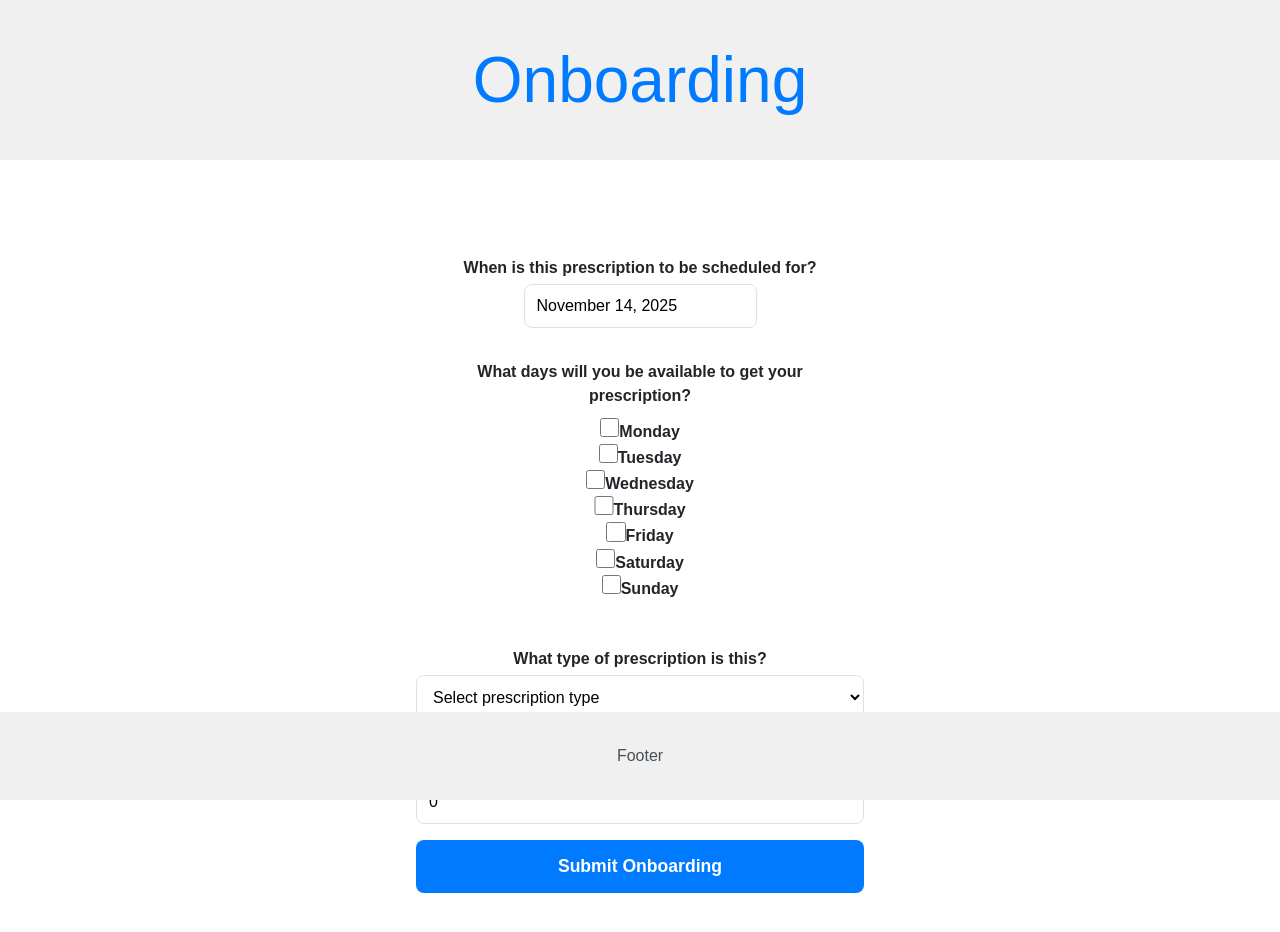
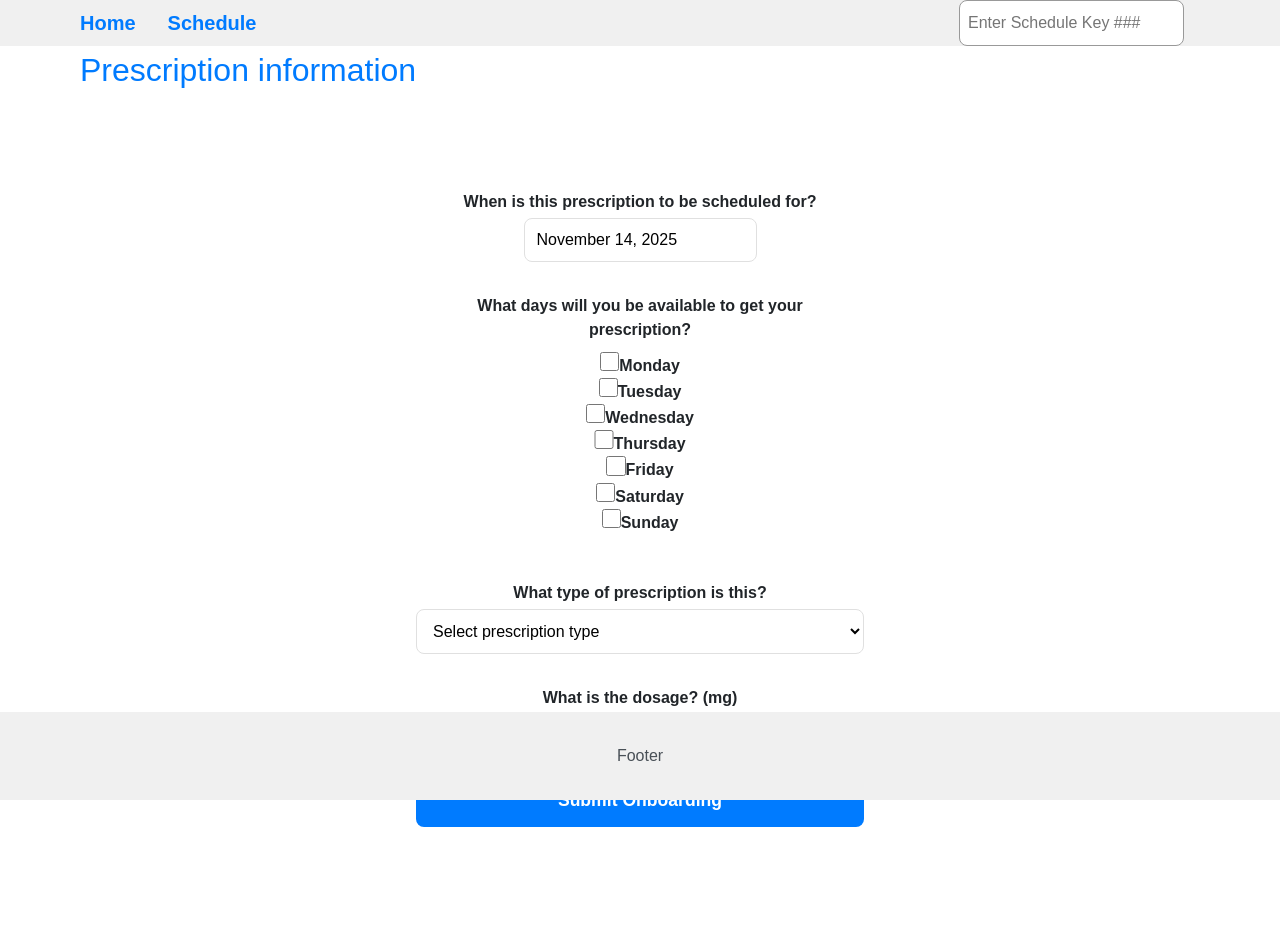
Before and after one commit to LindenHolt-Whittaker/PrescriptionSchedule, a React (Vite) app: page /onboarding in a window 1280 px wide. Shown: the top 932 px of the page. Built offline with nearby package versions, Linux system fonts and the light colour scheme.

Commit message:
Add header bar with some nav links and a schedule key input mock

```diff
--- a/src/App.scss
+++ b/src/App.scss
@@ -1,3 +1,5 @@
+@use "styles/colors" as colors;
+
 $font-family: sans-serif;
 
 #root {
@@ -7,3 +9,21 @@ $font-family: sans-serif;
   margin: 0 auto;
   text-align: center;
 }
+
+input[type="text"],
+input[type="number"],
+input[type="email"],
+select {
+  padding: 0.75rem;
+  border: 1px solid colors.$gray-light;
+  border-radius: 0.5rem;
+  font-size: 1rem;
+  transition: all 0.2s ease;
+  background-color: white;
+
+  &:focus {
+    outline: none;
+    border-color: colors.$blue;
+    box-shadow: 0 0 0.25rem 0 colors.$blue-dark;
+  }
+}
--- /dev/null
+++ b/src/components/Header.scss
@@ -0,0 +1,66 @@
+@use "../styles/colors" as colors;
+
+.Header {
+  display: flex;
+  justify-content: space-between;
+  padding: 0 4rem;
+
+  background-color: colors.$bg-light;
+
+  &__linkGroup {
+    display: flex;
+  }
+
+  &__link {
+    font-size: 1.25rem;
+    font-weight: 600;
+    color: colors.$text-highlight;
+    text-decoration: none;
+
+    border: 0 1px 0 1px solid colors.$gray-lightest;
+    padding: 0.5rem 1rem;
+
+    &:not(:first-child) {
+      border-left: none;
+    }
+
+    &:hover {
+      background-color: colors.$gray-lighter;
+    }
+  }
+
+  &__scheduleKeyInput {
+    display: flex;
+
+    input[type="text"] {
+      padding: 0.25rem 0.5rem;
+      border: 1px solid colors.$gray;
+      border-radius: 0.5rem;
+    }
+
+    button {
+      visibility: hidden;
+
+      display: flex;
+      align-items: center;
+      justify-content: center;
+
+      padding: 0 0.3rem 0.2rem;
+      font-size: 1.6rem;
+
+      border: 1px solid colors.$gray;
+      border-radius: 0 0.5rem 0.5rem 0;
+      border-left: none;
+    }
+
+    &--hasInput {
+      input[type="text"] {
+        border-radius: 0.5rem 0 0 0.5rem;
+      }
+
+      button {
+        visibility: visible;
+      }
+    }
+  }
+}
--- /dev/null
+++ b/src/components/Header.tsx
@@ -0,0 +1,51 @@
+import { NavLink, useNavigate } from "react-router-dom";
+import { useState } from "react";
+import "./Header.scss";
+
+const Header = () => {
+  const [scheduleKey, setScheduleKey] = useState<string>("");
+
+  console.log(scheduleKey);
+
+  const navigate = useNavigate();
+
+  // TODO: Actually implement. Currently mock implementation
+  // for serialized schedule key in place of URL params, and better error page
+  const onScheduleKeySubmit = () => {
+    const isKeyValid = scheduleKey.length === 10;
+
+    if (!isKeyValid) {
+      navigate("/invalidSchedule");
+      return;
+    }
+
+    navigate(`/schedule?${scheduleKey}`);
+  };
+
+  return (
+    <div className="Header">
+      <div className="Header__linkGroup">
+        <NavLink to="/" className="Header__link">
+          Home
+        </NavLink>
+        <NavLink to="/onboarding" className="Header__link">
+          Schedule
+        </NavLink>
+      </div>
+
+      <div className={`Header__scheduleKeyInput ${
+            scheduleKey ? "Header__scheduleKeyInput--hasInput" : ""
+          }`}>
+        <input
+          type="text"
+          name="scheduleKey"
+          placeholder="Enter Schedule Key ###"
+          onChange={(e) => setScheduleKey(e.target.value)}
+        />
+        <button onClick={onScheduleKeySubmit}>➜</button>
+      </div>
+    </div>
+  );
+};
+
+export default Header;
--- a/src/components/Page.scss
+++ b/src/components/Page.scss
@@ -5,20 +5,22 @@
   flex-direction: column;
   min-height: 100vh;
 
-  &__header,
-  &__content,
-  &__footer {
-    padding: 2rem;
-  }
-
   &__header {
     position: sticky;
     top: 0;
     z-index: 10;
-    font-size: 4rem;
+  }
 
+  &__title {
+    font-size: 2rem;
+    text-align: left;
     color: colors.$text-header;
-    background-color: colors.$bg-light;
+    padding: 0 5rem;
+  }
+
+  &__content,
+  &__footer {
+    padding: 2rem;
   }
 
   &__content {
--- a/src/components/Page.tsx
+++ b/src/components/Page.tsx
@@ -1,3 +1,4 @@
+import Header from "./Header";
 import "./Page.scss";
 
 type PageProps = {
@@ -8,8 +9,11 @@ type PageProps = {
 
 const Page = ({ title, className, children }: PageProps) => {
   return (
-    <div className={`Page ${className ? className : ''}`}>
-      <div className="Page__header">{title}</div>
+    <div className={`Page ${className ? className : ""}`}>
+      <div className="Page__header">
+        <Header />
+      </div>
+      <div className="Page__title">{title}</div>
       <div className="Page__content">{children}</div>
       <div className="Page__footer">Footer</div>
     </div>
--- a/src/pages/Onboarding/OnboardingForm.scss
+++ b/src/pages/Onboarding/OnboardingForm.scss
@@ -20,24 +20,6 @@
   fieldset {
     margin: 2rem 0 0.25rem;
     border: none;
-  }
-
-  input[type="text"],
-  input[type="number"],
-  input[type="email"],
-  select {
-    padding: 0.75rem;
-    border: 1px solid colors.$gray-light;
-    border-radius: 0.5rem;
-    font-size: 1rem;
-    transition: all 0.2s ease;
-    background-color: white;
-
-    &:focus {
-      outline: none;
-      border-color: colors.$blue;
-      box-shadow: 0 0 0.25rem 0 colors.$blue-dark;
-    }
   }
 
   &__checkboxGroup {
--- a/src/pages/Onboarding/OnboardingForm.tsx
+++ b/src/pages/Onboarding/OnboardingForm.tsx
@@ -43,7 +43,7 @@ const OnboardingForm = () => {
     prescriptionType === "increasing" || prescriptionType === "reducing";
 
   return (
-    <Page title="Onboarding" className="OnboardingForm">
+    <Page title="Prescription information" className="OnboardingForm">
       <form onSubmit={handleSubmit(onSubmit)}>
         <label htmlFor="initialDate">
           When is this prescription to be scheduled for?
```
